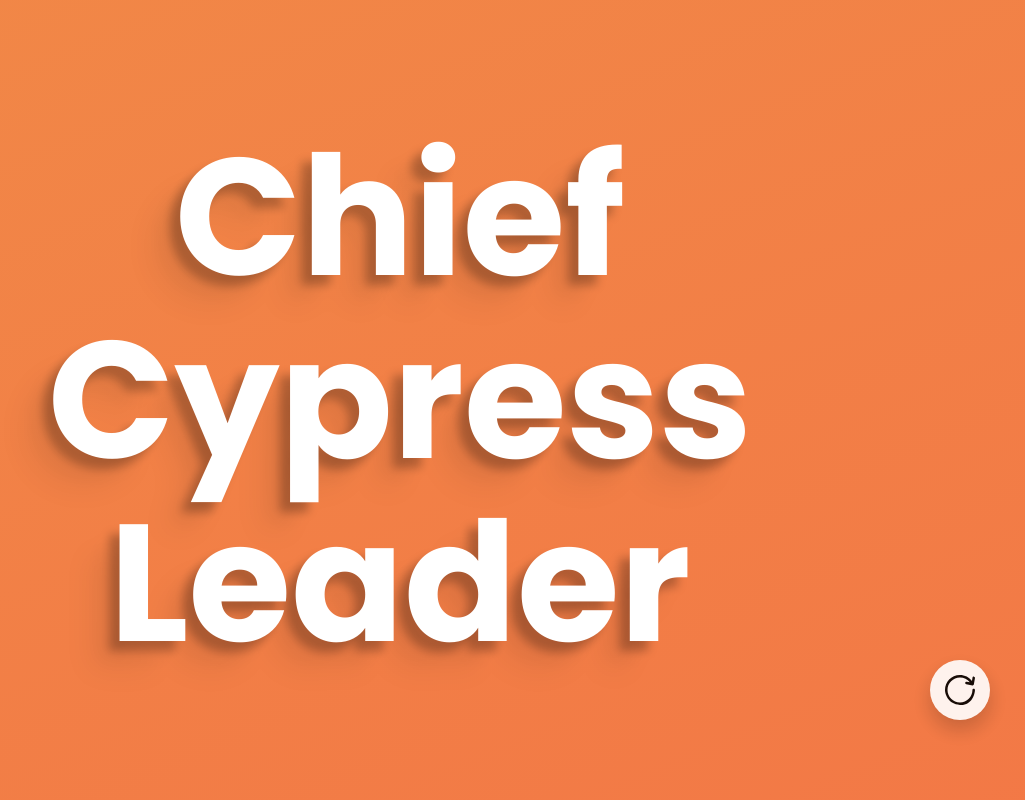
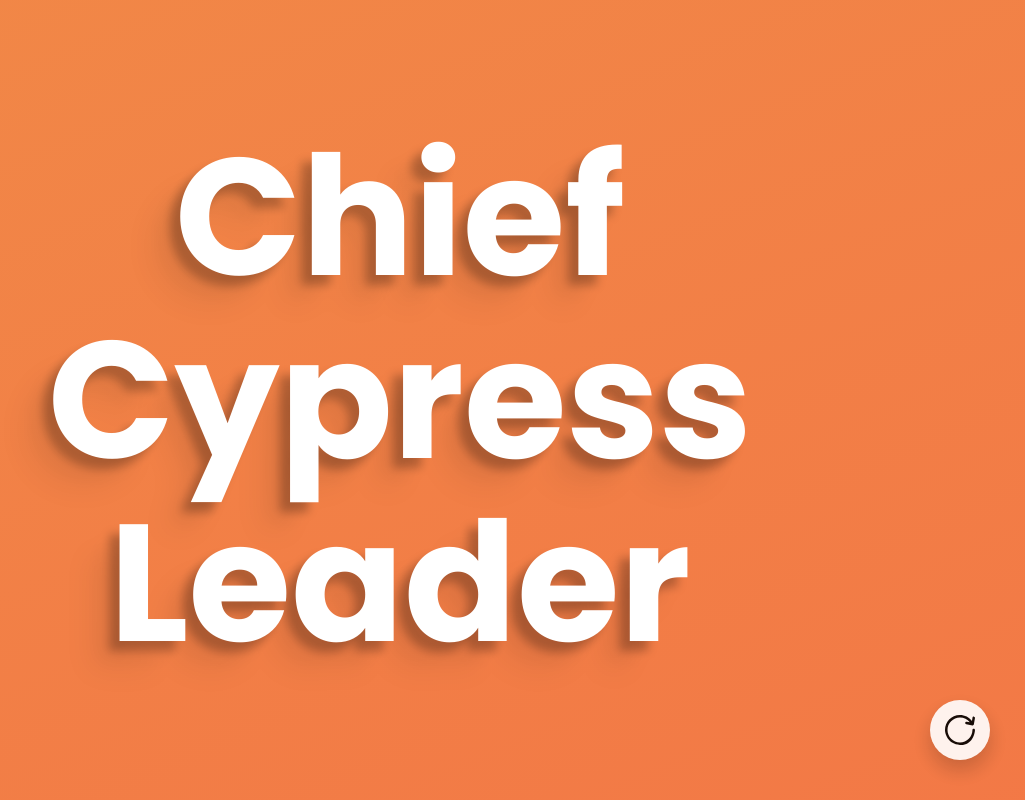
Before and after one commit to danhernandez/random-front-end-job-title, a website built with Parcel: page index.html in a window 1280 px wide. Shown: the whole page, without its empty margins (240-1265 px from the left). Built offline with nearby package versions, Linux system fonts and the light colour scheme.

Commit message:
Update index.css

```diff
--- a/css/index.css
+++ b/css/index.css
@@ -65,7 +65,7 @@ body {
 
 .button {
   position: absolute;
-  bottom: 10%;
+  bottom: 12%;
   right: 50px;
   line-height: 1;
   background-color: white;
@@ -83,7 +83,15 @@ body {
   transition: transform 0.3s ease, var(--background) 0.5s ease;
 }
 
+@media screen and (min-width: 391px) {
+  .button {
+    bottom: 5%;
+  }
+}
+
 #refreshIcon {
+  height: 100%;
+  width: 100%;
   fill: black;
   position: absolute;
   top: 0;
```
